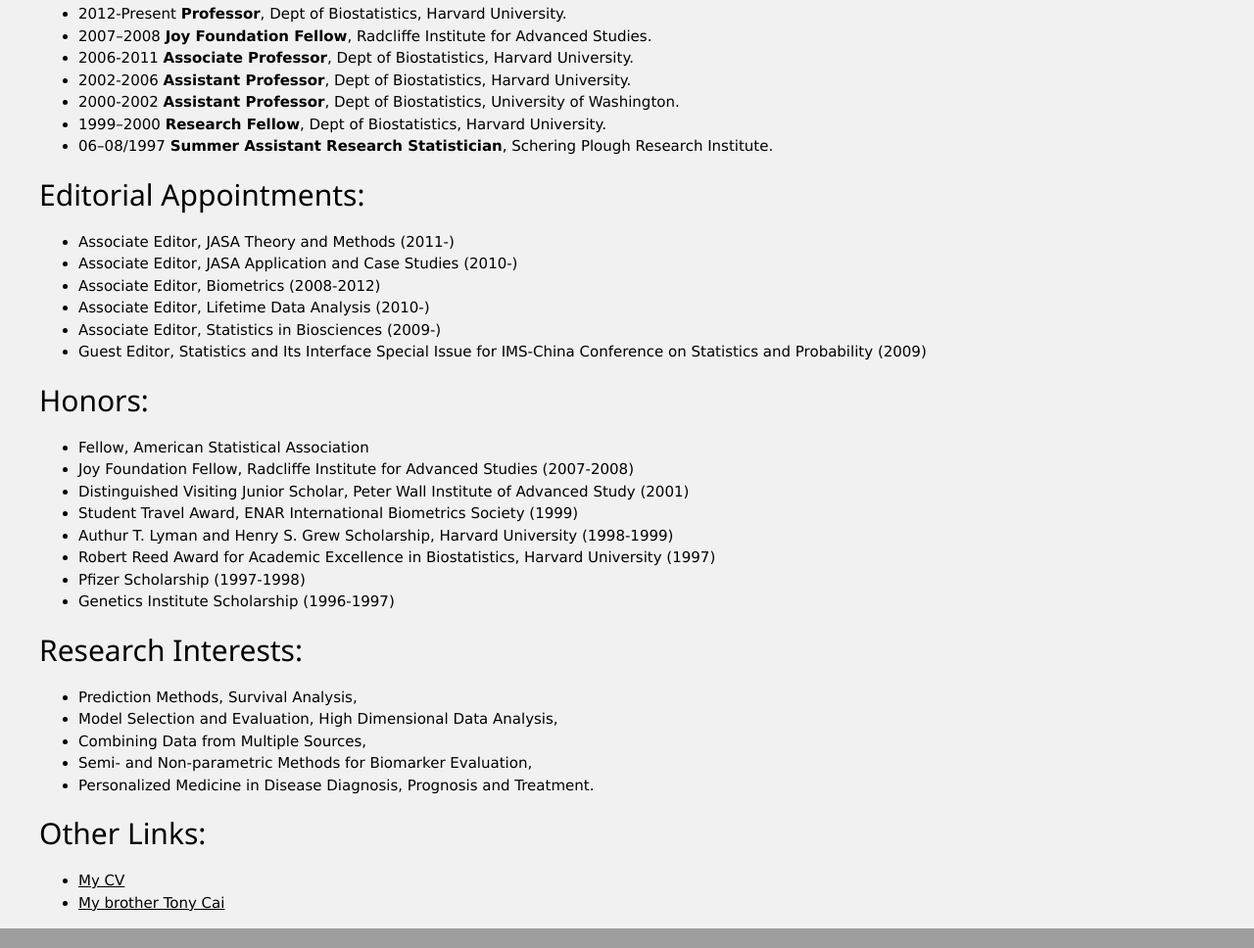
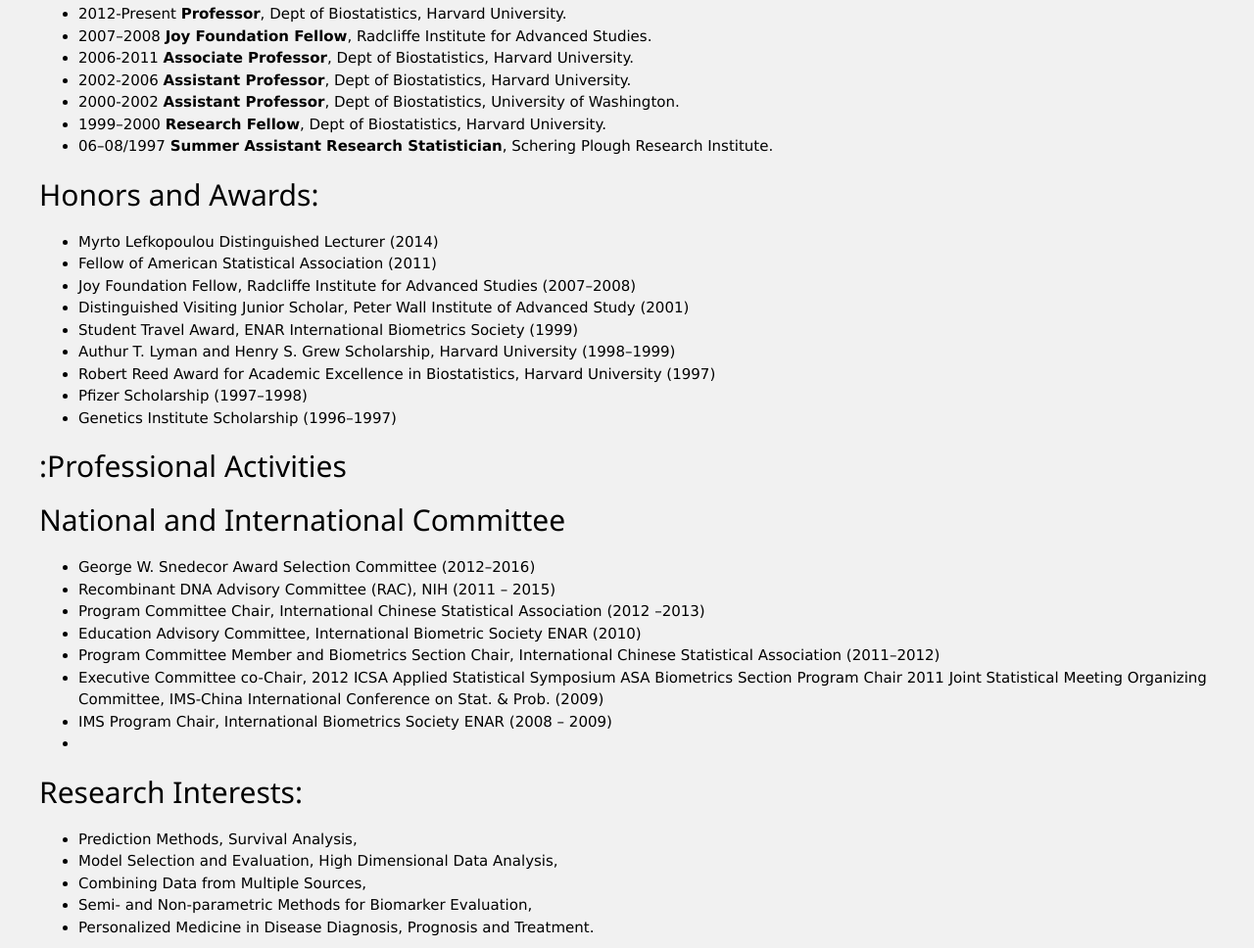
Before and after one commit to Xuanmengcai/Xuanmengcai.github.io, a plain HTML site: page index.html in a window 1280 px wide. Shown: the part 712-1680 px from the top of the page at 98% size. Drawn offline with nearby package versions, Linux system fonts and the light colour scheme.

Commit message:
Update index.html

```diff
--- a/index.html
+++ b/index.html
@@ -41,28 +41,34 @@
   <li>06–08/1997 <b>Summer Assistant Research Statistician</b>, Schering Plough Research Institute.</li>
 </ul>
 
-<h2>Editorial Appointments:</h2>
+<h2>Honors and Awards:</h2>
 
 <ul>
-  <li>Associate Editor, JASA Theory and Methods (2011-)</li>
-  <li>Associate Editor, JASA Application and Case Studies (2010-)</li>
-  <li>Associate Editor, Biometrics (2008-2012)</li>
-  <li>Associate Editor, Lifetime Data Analysis (2010-)</li>
-  <li>Associate Editor, Statistics in Biosciences (2009-)</li>
-  <li>Guest Editor, Statistics and Its Interface Special Issue for IMS-China Conference on Statistics and Probability (2009)</li>
+  <li>Myrto Lefkopoulou Distinguished Lecturer (2014)</li>
+  <li>Fellow of American Statistical Association (2011)</li>
+  <li>Joy Foundation Fellow, Radcliffe Institute for Advanced Studies (2007–2008)</li>
+  <li>Distinguished Visiting Junior Scholar, Peter Wall Institute of Advanced Study (2001)</li>
+  <li>Student Travel Award, ENAR International Biometrics Society (1999)</li>
+  <li>Authur T. Lyman and Henry S. Grew Scholarship, Harvard University (1998–1999)</li>
+  <li>Robert Reed Award for Academic Excellence in Biostatistics, Harvard University (1997)</li>
+  <li>Pfizer Scholarship (1997–1998)</li>
+  <li>Genetics Institute Scholarship (1996–1997)</li>
 </ul>
 
-<h2>Honors:</h2>
-
+<h2>:Professional Activities</h2>
+<h2>National and International Committee</h2>
 <ul>
-  <li>Fellow, American Statistical Association</li>
-  <li>Joy Foundation Fellow, Radcliffe Institute for Advanced Studies (2007-2008)</li>
-  <li>Distinguished Visiting Junior Scholar, Peter Wall Institute of Advanced Study (2001)</li>
-  <li>Student Travel Award, ENAR International Biometrics Society (1999)</li>
-  <li>Authur T. Lyman and Henry S. Grew Scholarship, Harvard University (1998-1999)</li>
-  <li>Robert Reed Award for Academic Excellence in Biostatistics, Harvard University (1997)</li>
-  <li>Pfizer Scholarship (1997-1998)</li>
-  <li>Genetics Institute Scholarship (1996-1997)</li>
+  <li>George W. Snedecor Award Selection Committee (2012–2016)</li>
+  <li>Recombinant DNA Advisory Committee (RAC), NIH (2011 – 2015)</li>
+  <li>Program Committee Chair, International Chinese Statistical Association (2012 –2013)</li>
+  <li>Education Advisory Committee, International Biometric Society ENAR (2010)</li>
+  <li>Program Committee Member and Biometrics Section Chair, International Chinese Statistical
+Association (2011–2012)</li>
+  <li>Executive Committee co-Chair, 2012 ICSA Applied Statistical Symposium
+ASA Biometrics Section Program Chair 2011 Joint Statistical Meeting
+Organizing Committee, IMS-China International Conference on Stat. & Prob. (2009)</li>
+  <li>IMS Program Chair, International Biometrics Society ENAR (2008 – 2009)</li>
+  <li></li>
 </ul>
 
 <h2>Research Interests:</h2>
```
